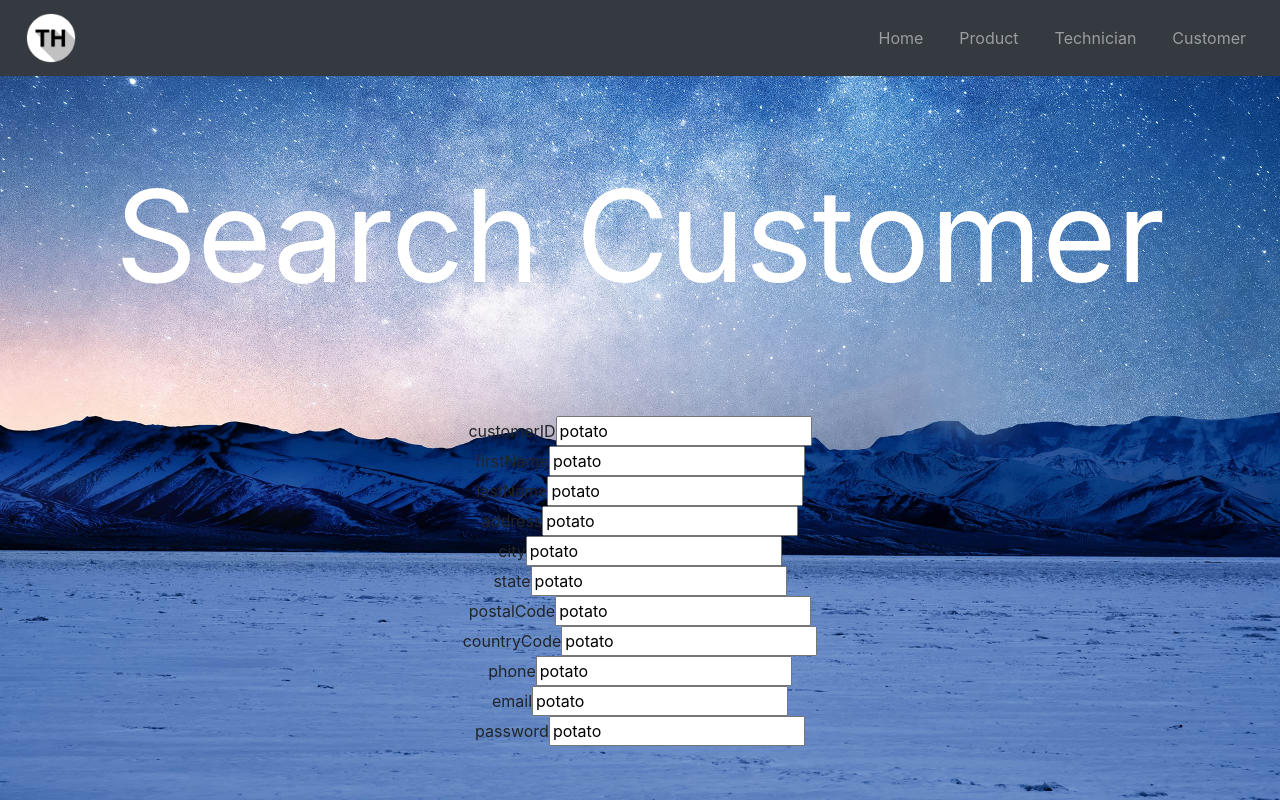
After one commit to thudsonbu/cs380_project, a PHP site: page /customerFormPage.php?email=kelly@example.com in a window 1280 px wide. The commit adds this page. Run offline with PHP 8.4, Linux system fonts and the light colour scheme; data comes from the database, SQL or seed files in the repository; a stand-in replaces the project's code that opens the database connection.

Commit message:
Customer select working, form readoud is wonky

```diff
--- a/tech_support/customer_manager/customerForm.php
+++ b/tech_support/customer_manager/customerForm.php
@@ -1,37 +1,48 @@
 <?php
 
-echo "
-<form action='editCustomer.php' method='post' class='searchForm'>
-    <div class='customerSearchBar'>
-        FirstName: <input type='text' name='firstname'>
-    </div>
-    <div class='customerSearchBar'>
-        LastName: <input type='text' name='lastname'>
-    </div>
-    <div class='customerSearchBar'>
-        Address: <input type='text' name=''>
-    </div>
-    <div class='customerSearchBar'>
-        City: <input type='text' name='lastname'>
-    </div>
-    <div class='customerSearchBar'>
-        State: <input type='text' name='lastname'>
-    </div>
-    <div class='customerSearchBar'>
-        Postal Code: <input type='text' name='lastname'>
-    </div>
-    <div class='customerSearchBar'>
-        Country Code: <input type='text' name='lastname'>
-    </div>
-    <div class='customerSearchBar'>
-        Phone: <input type='text' name='lastname'>
-    </div>
-    <div class='customerSearchBar'>
-        Email: <input type='text' name='lastname'>
-    </div>
-    <div class='customerSearchBar'>
-        Password: <input type='password' name='lastname'>
-    </div>
-    <button type='submit' value='submit'>
-</form>
-";
+//database connection and query
+require "../model/database.php";
+require "../model/selectQuery.php";
+
+$email = $_GET['email'];
+
+$query = "SELECT * FROM customers WHERE email='$email'";
+
+$out = selectQuery($con, $query);
+
+if($out[1]){ // IF ERROR ( selectQuery returns array with result and boolean error )
+
+    echo "Query Error";
+
+} else if(empty($out[0])){ // IF NO ERROR BUT NO RESULTS
+
+    echo "No Results Found";
+
+} else { // IF NO ERROR AND RESULTS CREATE TABLE
+
+    echo "<form action='processCustomer.php' method='post' class='searchForm'>";
+
+    $result = $out[0];
+    $fields = mysqli_fetch_fields($result);
+    $line = mysqli_fetch_array($result,  MYSQLI_ASSOC);
+
+    $loc = 0;
+    foreach ($fields as $field){
+
+
+        echo "
+        <div class='customerFormEntry'>
+            $field->name<input type='text' name='$field->name' value='potato'>
+        </div>
+        ";
+
+        $loc += 1;
+
+    }
+
+    echo "</form>";
+
+}
+
+// CLOSE CONNECTION
+mysqli_close($con);
--- /dev/null
+++ b/tech_support/customer_manager/customerFormPage.php
@@ -0,0 +1,58 @@
+<!DOCTYPE html>
+<html>
+<head>
+    <!-- Required meta tags -->
+    <meta charset="utf-8">
+    <meta name="viewport" content="width=device-width, initial-scale=1, shrink-to-fit=no">
+
+    <!-- Bootstrap Style Sheets -->
+    <link rel="stylesheet" href="https://stackpath.bootstrapcdn.com/bootstrap/4.3.1/css/bootstrap.min.css" integrity="sha384-ggOyR0iXCbMQv3Xipma34MD+dH/1fQ784/j6cY/iJTQUOhcWr7x9JvoRxT2MZw1T" crossorigin="anonymous">
+
+    <!-- Custom Font -->
+    <link href="https://fonts.googleapis.com/css?family=Lato:300,400" rel="stylesheet">
+
+    <!-- Nav Styles -->
+    <link rel="stylesheet" href="../css/theme.css">
+
+    <!-- Custom Styles -->
+    <link rel="stylesheet" href="../css/table.css">
+
+    <!-- Custom Styles -->
+    <link rel="stylesheet" href="../css/customer.css">
+
+    <!-- EMBEDED STYLES ARE PLACED IN PARTIALS/CREATENAMETABLE -->
+
+    <!-- My Icon -->
+    <link rel="icon" href="./images/avatar.png">
+
+    <title>CS380 A3 - Customer</title>
+</head>
+
+
+<body>
+    <!-- RESPONSIVE NAVBAR -->
+    <?php
+        require '../view/nav.php'
+    ?>
+
+    <!-- PAGE TITLE -->
+    <div class='pageTitleContainer'>
+        <div class='pageTitle'>
+            Search Customer
+        </div>
+    </div>
+
+    <!-- PAGE CONTENT -->
+    <div class='sectionContainer'>
+        <?php
+            require "customerForm.php";
+        ?>
+    </div>
+
+<script src="https://code.jquery.com/jquery-3.3.1.slim.min.js" integrity="sha384-q8i/X+965DzO0rT7abK41JStQIAqVgRVzpbzo5smXKp4YfRvH+8abtTE1Pi6jizo" crossorigin="anonymous"></script>
+<script src="https://cdnjs.cloudflare.com/ajax/libs/popper.js/1.14.7/umd/popper.min.js" integrity="sha384-UO2eT0CpHqdSJQ6hJty5KVphtPhzWj9WO1clHTMGa3JDZwrnQq4sF86dIHNDz0W1" crossorigin="anonymous"></script>
+<script src="https://stackpath.bootstrapcdn.com/bootstrap/4.3.1/js/bootstrap.min.js" integrity="sha384-JjSmVgyd0p3pXB1rRibZUAYoIIy6OrQ6VrjIEaFf/nJGzIxFDsf4x0xIM+B07jRM" crossorigin="anonymous"></script>
+
+</body>
+
+</html>
--- a/tech_support/customer_manager/index.php
+++ b/tech_support/customer_manager/index.php
@@ -51,6 +51,7 @@
 
                 require "customerSearch.php";
 
+                // form includes insert feedback
                 ?>
             </div>
             <?php
@@ -73,10 +74,10 @@
 
                     echo "HTML Injection Detected";
 
-                    $query = "SELECT firstname, lastname, email, city FROM customers;";
+                    $query = "SELECT firstname, lastname, email, city, customerID FROM customers;";
                 } else {
 
-                    $query = "SELECT firstname, lastname, email, city FROM customers WHERE lastname='$Search';";
+                    $query = "SELECT firstname, lastname, email, city, customerID FROM customers WHERE lastname='$Search';";
                 }
 
             }
```
Also changed, not shown: tech_support/customer_manager/customerSearch.php (+14 -1 lines), tech_support/customer_manager/customerTable.php (+13 -1 lines), tech_support/customer_manager/processCustomer.php (added, +40 -0 lines), tech_support/model/insertQuery.php (added, +25 -0 lines).
